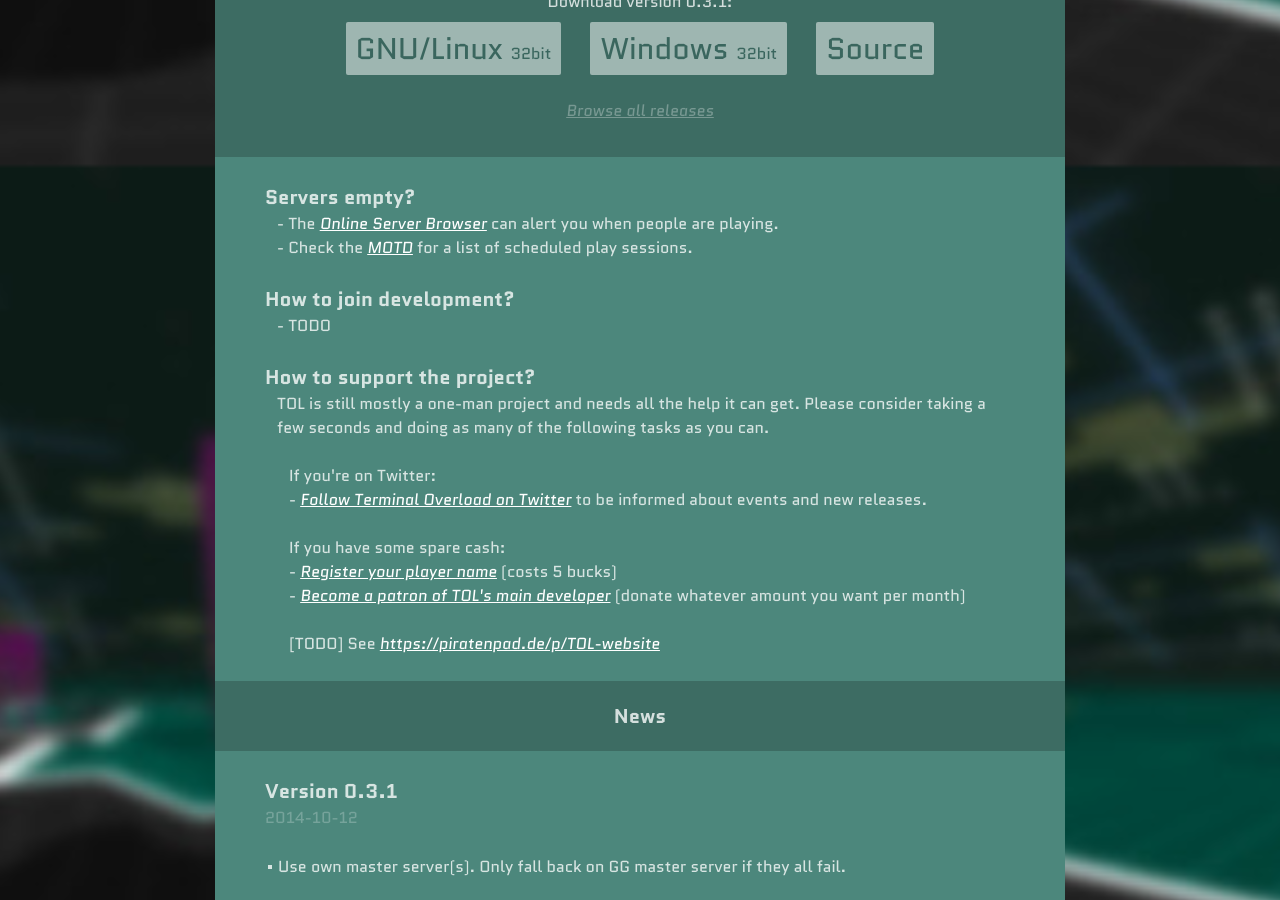
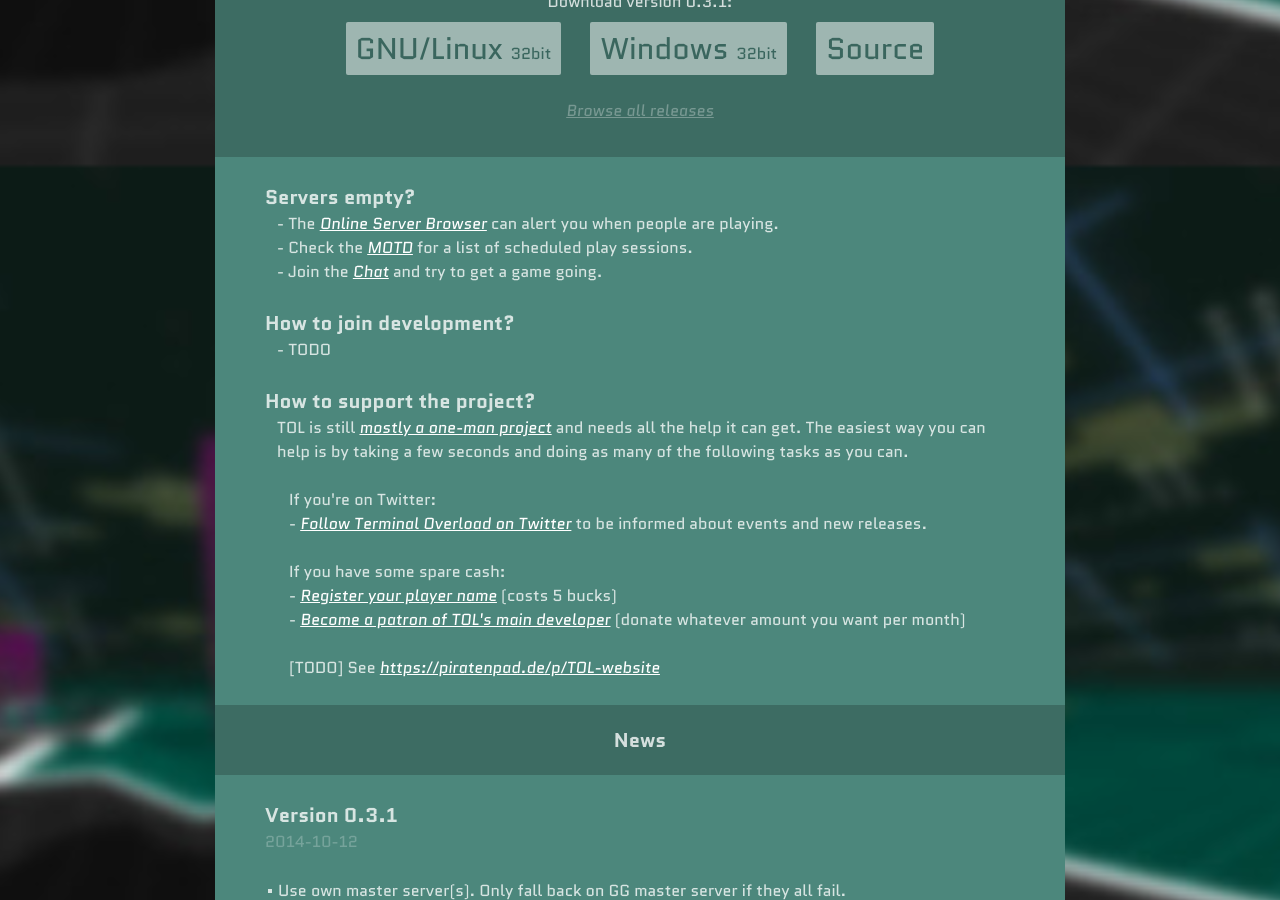
Before and after one commit to fr1tz/terminal-overload.org, a Jekyll site: the page built from index.html, in a window 1280 px wide and 900 px high, scrolled down 734 px. Built offline with Jekyll 4.4.1, drawn with Linux system fonts in a browser that asks for light colours.

Commit message:
A bit of work on the "...?" section on the home page.

```diff
--- a/index.html
+++ b/index.html
@@ -26,6 +26,7 @@
 	  <ul style="padding-left: 12px;">
 		  <li>- The <a href="http://aims.wasted.ch/tolservers/">Online Server Browser</a> can alert you when people are playing.</li>
 		  <li>- Check the <a href="./motd">MOTD</a> for a list of scheduled play sessions.</li>
+		  <li>- Join the <a href="http://webchat.freenode.net/?channels=terminal-overload">Chat</a> and try to get a game going.</li>
     </ul>
     <br/>
 
@@ -37,9 +38,10 @@
 
     <h1>How to support the project?</h1>
     <p style="padding-left: 12px;">
-    TOL is still mostly a one-man project and needs all the help it can get.
-    Please consider taking a few seconds and doing as many of the following tasks
-    as you can.
+    TOL is still <a href="https://github.com/fr1tz/terminal-overload/graphs/contributors">
+    mostly a one-man project</a> and needs all the help it can get.
+    The easiest way you can help is by taking a few seconds and doing as many of
+    the following tasks as you can.
     </p>
     <br/>
 
```
